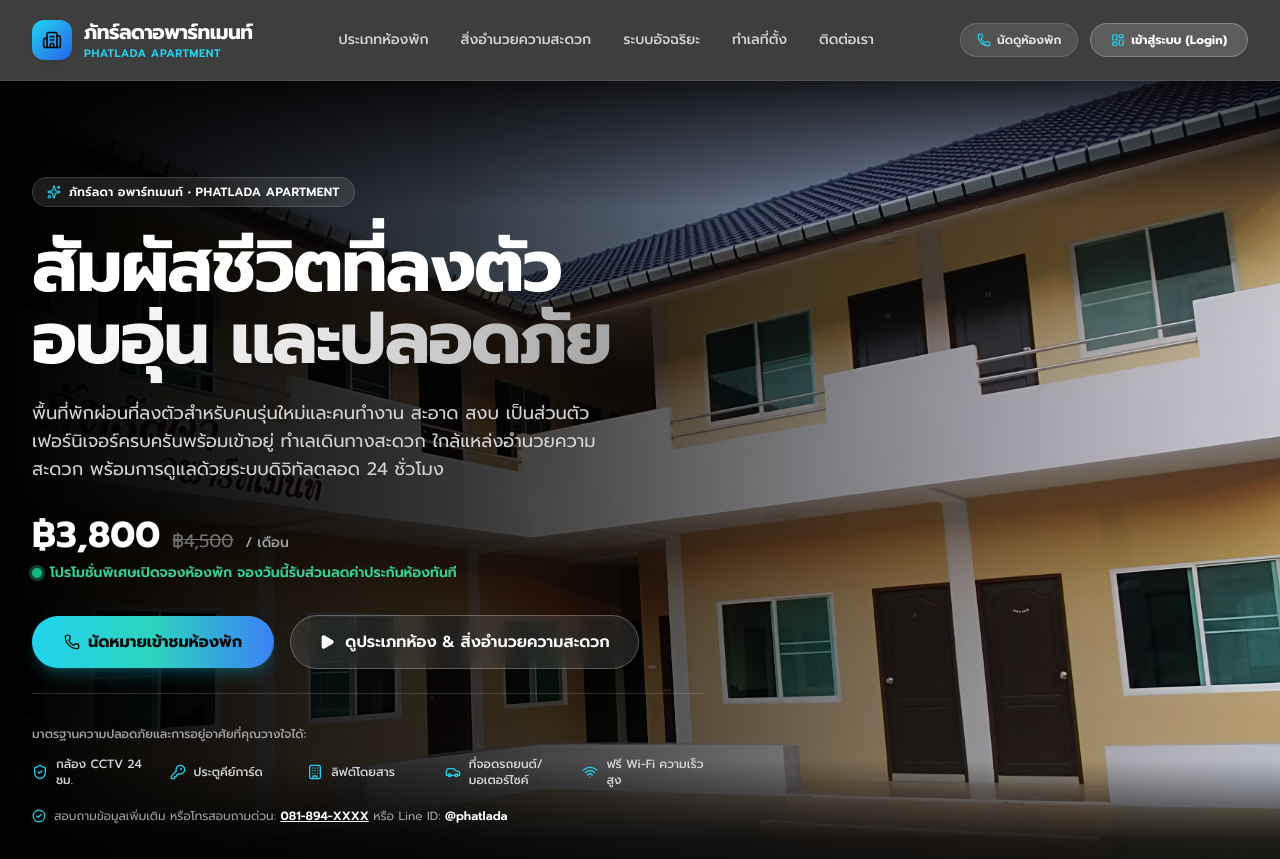
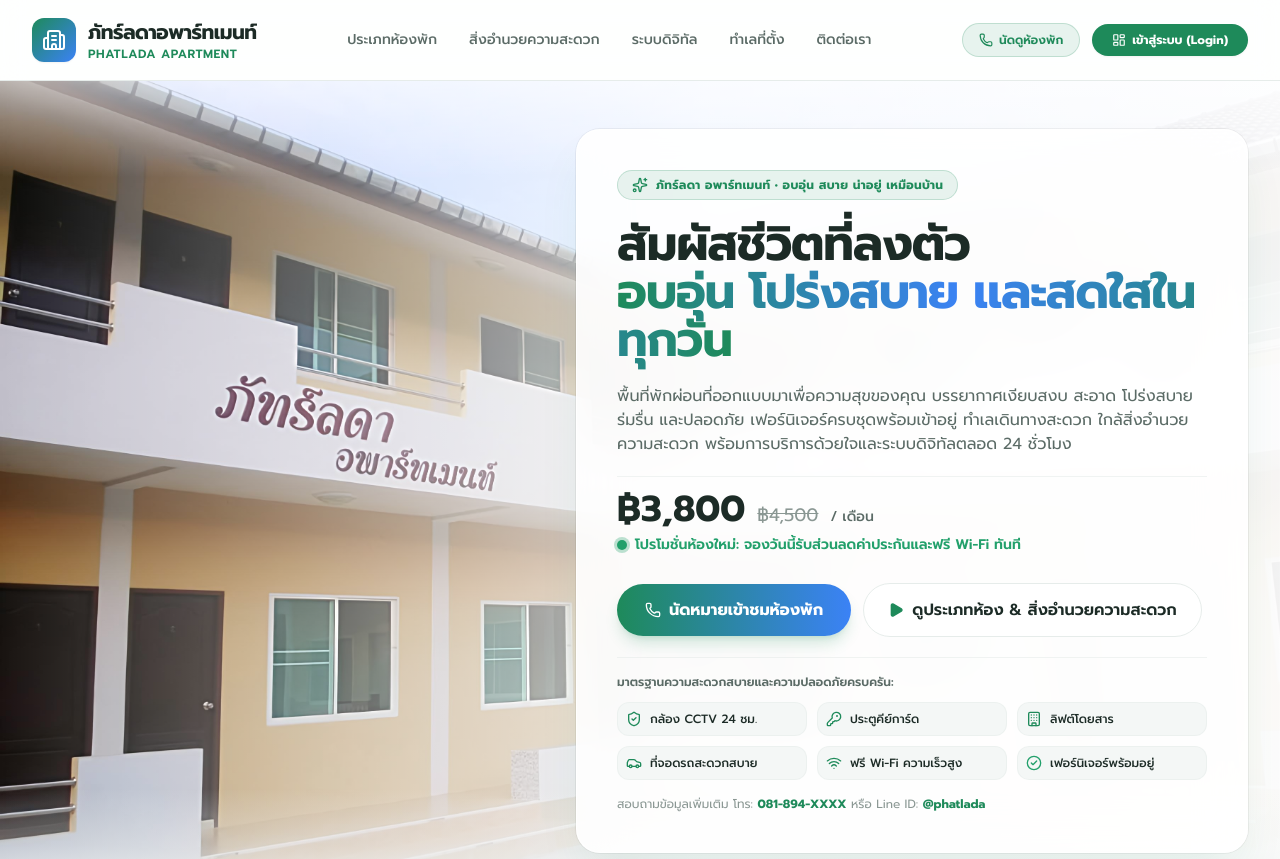
Before and after one commit to KruChetkub/Phatlada_Apartment, a React (Vite) app: page / in a window 1280 px wide. Shown: the top 859 px of the page. Built offline with nearby package versions, Linux system fonts and the light colour scheme; no server answers.

Commit message:
feat: move hero text to right side and switch to bright inviting aesthetic without dark shadows

```diff
--- a/src/components/landing/LandingHero.tsx
+++ b/src/components/landing/LandingHero.tsx
@@ -17,134 +17,138 @@
 
 export const LandingHero: React.FC<LandingHeroProps> = ({ onOpenBooking }) => {
   return (
-    <section className="relative min-h-[calc(100vh-80px)] flex items-center bg-black overflow-hidden select-none">
-      {/* Background Image /1.jpg with high visual priority */}
+    <section className="relative min-h-[calc(100vh-80px)] flex items-center bg-bg overflow-hidden select-none py-8 sm:py-12">
+      {/* Background Image /1.jpg placed with natural light & high clarity */}
       <div
-        className="absolute inset-0 z-0 bg-cover bg-no-repeat bg-right lg:bg-[center_right_10%] scale-100 transition-transform duration-1000"
+        className="absolute inset-0 z-0 bg-cover bg-no-repeat bg-[center_left_30%] sm:bg-left scale-100 transition-transform duration-700"
         style={{ backgroundImage: "url('/1.jpg')" }}
       />
 
-      {/* Cinematic Dark Gradient Overlays (Matches Reference Image) */}
-      {/* 1. Left to Right Gradient - Dark solid on text area, fades smoothly towards photo */}
-      <div className="absolute inset-0 z-1 bg-gradient-to-r from-black via-black/90 via-35% md:via-black/75 to-black/30 lg:to-transparent" />
+      {/* Bright, Warm & Sunlit Ambient Gradient Overlays (No dark shadows) */}
+      {/* 1. Soft Right Gradient: Gently illuminates the text area on the right while leaving the photo bright on the left */}
+      <div className="absolute inset-0 z-1 bg-gradient-to-l from-white/95 via-white/80 via-45% to-white/10 sm:to-transparent" />
 
-      {/* 2. Top Vignette - Blends smoothly with sticky navbar */}
-      <div className="absolute inset-x-0 top-0 h-32 z-1 bg-gradient-to-b from-black/80 to-transparent" />
+      {/* 2. Top & Bottom Subtle Blends */}
+      <div className="absolute inset-x-0 top-0 h-24 z-1 bg-gradient-to-b from-white/60 to-transparent" />
+      <div className="absolute inset-x-0 bottom-0 h-28 z-1 bg-gradient-to-t from-bg via-bg/40 to-transparent" />
 
-      {/* 3. Bottom Vignette - Blends into subsequent sections */}
-      <div className="absolute inset-x-0 bottom-0 h-40 z-1 bg-gradient-to-t from-black via-black/80 to-transparent" />
+      {/* Main Content Container - Text positioned on the RIGHT side */}
+      <div className="relative z-10 max-w-7xl mx-auto px-4 sm:px-6 lg:px-8 w-full flex justify-end">
+        <div className="w-full max-w-xl lg:max-w-2xl bg-white/90 backdrop-blur-xl border border-white/80 rounded-3xl p-6 sm:p-10 shadow-2xl shadow-primary/10 ring-1 ring-black/5 text-left space-y-5 animate-in fade-in slide-in-from-right-4 duration-500">
 
-      {/* Main Content Container */}
-      <div className="relative z-10 max-w-7xl mx-auto px-4 sm:px-6 lg:px-8 py-16 lg:py-24 w-full">
-        <div className="max-w-2xl text-left space-y-6">
-          {/* Top Brand Pill Badge */}
-          <div className="inline-flex items-center space-x-2 px-3.5 py-1.5 rounded-full bg-white/10 border border-white/15 backdrop-blur-md text-xs font-semibold text-white shadow-sm">
-            <Sparkles className="h-3.5 w-3.5 text-cyan-400" />
-            <span className="tracking-wide">ภัทร์ลดา อพาร์ทเมนท์ • PHATLADA APARTMENT</span>
+          {/* Top Pill Badge - Fresh & Inviting */}
+          <div className="inline-flex items-center space-x-2 px-3.5 py-1.5 rounded-full bg-primary/10 border border-primary/20 text-primary text-xs font-bold shadow-xs">
+            <Sparkles className="h-4 w-4 text-primary" />
+            <span className="tracking-wide">ภัทร์ลดา อพาร์ทเมนท์ • อบอุ่น สบาย น่าอยู่ เหมือนบ้าน</span>
           </div>
 
-          {/* Huge Main Headline */}
-          <h1 className="text-4xl sm:text-6xl lg:text-7xl font-black text-white tracking-tight leading-[1.08] font-prompt">
+          {/* Main Headline */}
+          <h1 className="text-3xl sm:text-4xl lg:text-5xl font-black text-ink tracking-tight leading-[1.18] font-prompt">
             สัมผัสชีวิตที่ลงตัว <br />
-            <span className="text-transparent bg-clip-text bg-gradient-to-r from-white via-neutral-200 to-neutral-400">
-              อบอุ่น และปลอดภัย
+            <span className="text-transparent bg-clip-text bg-gradient-to-r from-primary via-tone-blue-solid to-primary">
+              อบอุ่น โปร่งสบาย และสดใสในทุกวัน
             </span>
           </h1>
 
-          {/* Subtitle / Descriptive Paragraph */}
-          <p className="text-sm sm:text-base lg:text-lg text-neutral-300 leading-relaxed font-normal max-w-xl">
-            พื้นที่พักผ่อนที่ลงตัวสำหรับคนรุ่นใหม่และคนทำงาน สะอาด สงบ เป็นส่วนตัว เฟอร์นิเจอร์ครบครันพร้อมเข้าอยู่ ทำเลเดินทางสะดวก ใกล้แหล่งอำนวยความสะดวก พร้อมการดูแลด้วยระบบดิจิทัลตลอด 24 ชั่วโมง
+          {/* Narrative Paragraph */}
+          <p className="text-sm sm:text-base text-ink-secondary leading-relaxed max-w-xl">
+            พื้นที่พักผ่อนที่ออกแบบมาเพื่อความสุขของคุณ บรรยากาศเงียบสงบ สะอาด โปร่งสบาย ร่มรื่น และปลอดภัย เฟอร์นิเจอร์ครบชุดพร้อมเข้าอยู่ ทำเลเดินทางสะดวก ใกล้สิ่งอำนวยความสะดวก พร้อมการบริการด้วยใจและระบบดิจิทัลตลอด 24 ชั่วโมง
           </p>
 
-          {/* Price Highlight & Promotional Tag */}
-          <div className="pt-2 space-y-2">
-            <div className="flex items-baseline space-x-3">
-              <span className="text-3xl sm:text-4xl font-black text-white font-prompt">
+          {/* Pricing Highlight & Promotion */}
+          <div className="pt-1 space-y-1.5 border-t border-line/60">
+            <div className="flex items-baseline space-x-3 pt-2">
+              <span className="text-3xl sm:text-4xl font-black text-ink font-prompt">
                 ฿3,800
               </span>
-              <span className="text-base sm:text-lg text-neutral-500 line-through">
+              <span className="text-base sm:text-lg text-ink-muted line-through">
                 ฿4,500
               </span>
-              <span className="text-xs sm:text-sm text-neutral-400 font-medium">
+              <span className="text-xs sm:text-sm text-ink-secondary font-medium">
                 / เดือน
               </span>
             </div>
 
-            <div className="flex items-center space-x-2 text-xs sm:text-sm font-semibold text-emerald-400">
+            <div className="flex items-center space-x-2 text-xs sm:text-sm font-semibold text-tone-green-solid">
               <span className="relative flex h-2.5 w-2.5">
-                <span className="animate-ping absolute inline-flex h-full w-full rounded-full bg-emerald-400 opacity-75" />
-                <span className="relative inline-flex rounded-full h-2.5 w-2.5 bg-emerald-500" />
+                <span className="animate-ping absolute inline-flex h-full w-full rounded-full bg-tone-green-solid opacity-75" />
+                <span className="relative inline-flex rounded-full h-2.5 w-2.5 bg-tone-green-solid" />
               </span>
-              <span>โปรโมชั่นพิเศษเปิดจองห้องพัก จองวันนี้รับส่วนลดค่าประกันห้องทันที</span>
+              <span>โปรโมชั่นห้องใหม่: จองวันนี้รับส่วนลดค่าประกันและฟรี Wi-Fi ทันที</span>
             </div>
           </div>
 
-          {/* Dual Action Buttons (Styled Exactly Like Reference Image) */}
-          <div className="pt-2 flex flex-wrap items-center gap-3.5 sm:gap-4">
-            {/* Primary Glowing Button (Buy Course Style -> นัดดูห้องพัก) */}
+          {/* Dual Action Buttons (Vibrant & Welcoming) */}
+          <div className="pt-2 flex flex-wrap items-center gap-3">
+            {/* Primary Button */}
             <button
               onClick={onOpenBooking}
-              className="rounded-full bg-gradient-to-r from-cyan-400 via-teal-400 to-blue-500 hover:from-cyan-300 hover:to-blue-400 text-neutral-950 font-bold px-8 py-3.5 text-sm sm:text-base shadow-lg shadow-cyan-500/25 hover:shadow-cyan-500/40 hover:scale-[1.02] active:scale-[0.98] transition-all flex items-center space-x-2 cursor-pointer"
+              className="rounded-full bg-gradient-to-r from-primary to-tone-blue-solid hover:from-primary/90 hover:to-tone-blue-solid/90 text-white font-bold px-7 py-3.5 text-sm sm:text-base shadow-lg shadow-primary/20 hover:shadow-primary/30 hover:scale-[1.02] active:scale-[0.98] transition-all flex items-center space-x-2 cursor-pointer"
             >
               <Phone className="h-4 w-4" />
               <span>นัดหมายเข้าชมห้องพัก</span>
             </button>
 
-            {/* Secondary Translucent Button (Watch Intro Style -> ดูประเภทห้อง) */}
+            {/* Secondary Button */}
             <a
               href="#rooms"
-              className="rounded-full bg-white/10 hover:bg-white/20 border border-white/25 text-white font-semibold px-7 py-3.5 text-sm sm:text-base backdrop-blur-md transition-all flex items-center space-x-2.5 hover:scale-[1.02] active:scale-[0.98]"
+              className="rounded-full bg-surface hover:bg-bg border border-line text-ink font-semibold px-6 py-3.5 text-sm sm:text-base shadow-xs hover:shadow-sm transition-all flex items-center space-x-2 hover:scale-[1.02] active:scale-[0.98]"
             >
-              <Play className="h-4 w-4 fill-white text-white" />
+              <Play className="h-4 w-4 fill-primary text-primary" />
               <span>ดูประเภทห้อง & สิ่งอำนวยความสะดวก</span>
             </a>
           </div>
 
-          {/* Bottom Trust & Feature Badges (Social Proof Style) */}
-          <div className="pt-8 border-t border-white/15">
-            <p className="text-xs text-neutral-400 mb-3.5 font-medium">
-              มาตรฐานความปลอดภัยและการอยู่อาศัยที่คุณวางใจได้:
+          {/* Bottom Features & Trust Badges */}
+          <div className="pt-4 border-t border-line/60">
+            <p className="text-xs font-semibold text-ink-secondary mb-3">
+              มาตรฐานความสะดวกสบายและความปลอดภัยครบครัน:
             </p>
 
-            <div className="grid grid-cols-2 sm:grid-cols-5 gap-3 sm:gap-4">
-              <div className="flex items-center space-x-2 text-neutral-300">
-                <ShieldCheck className="h-4 w-4 text-cyan-400 shrink-0" />
-                <span className="text-xs font-medium">กล้อง CCTV 24 ชม.</span>
+            <div className="grid grid-cols-2 sm:grid-cols-3 gap-2.5">
+              <div className="flex items-center space-x-2 p-2 rounded-xl bg-bg border border-line/50 text-ink text-xs font-medium">
+                <ShieldCheck className="h-4 w-4 text-primary shrink-0" />
+                <span>กล้อง CCTV 24 ชม.</span>
               </div>
 
-              <div className="flex items-center space-x-2 text-neutral-300">
-                <KeyRound className="h-4 w-4 text-cyan-400 shrink-0" />
-                <span className="text-xs font-medium">ประตูคีย์การ์ด</span>
+              <div className="flex items-center space-x-2 p-2 rounded-xl bg-bg border border-line/50 text-ink text-xs font-medium">
+                <KeyRound className="h-4 w-4 text-primary shrink-0" />
+                <span>ประตูคีย์การ์ด</span>
               </div>
 
-              <div className="flex items-center space-x-2 text-neutral-300">
-                <Building className="h-4 w-4 text-cyan-400 shrink-0" />
-                <span className="text-xs font-medium">ลิฟต์โดยสาร</span>
+              <div className="flex items-center space-x-2 p-2 rounded-xl bg-bg border border-line/50 text-ink text-xs font-medium">
+                <Building className="h-4 w-4 text-primary shrink-0" />
+                <span>ลิฟต์โดยสาร</span>
               </div>
 
-              <div className="flex items-center space-x-2 text-neutral-300">
-                <Car className="h-4 w-4 text-cyan-400 shrink-0" />
-                <span className="text-xs font-medium">ที่จอดรถยนต์/มอเตอร์ไซค์</span>
+              <div className="flex items-center space-x-2 p-2 rounded-xl bg-bg border border-line/50 text-ink text-xs font-medium">
+                <Car className="h-4 w-4 text-primary shrink-0" />
+                <span>ที่จอดรถสะดวกสบาย</span>
               </div>
 
-              <div className="flex items-center space-x-2 text-neutral-300">
-                <Wifi className="h-4 w-4 text-cyan-400 shrink-0" />
-                <span className="text-xs font-medium">ฟรี Wi-Fi ความเร็วสูง</span>
+              <div className="flex items-center space-x-2 p-2 rounded-xl bg-bg border border-line/50 text-ink text-xs font-medium">
+                <Wifi className="h-4 w-4 text-primary shrink-0" />
+                <span>ฟรี Wi-Fi ความเร็วสูง</span>
+              </div>
+
+              <div className="flex items-center space-x-2 p-2 rounded-xl bg-bg border border-line/50 text-ink text-xs font-medium">
+                <CheckCircle2 className="h-4 w-4 text-tone-green-solid shrink-0" />
+                <span>เฟอร์นิเจอร์พร้อมอยู่</span>
               </div>
             </div>
 
-            <div className="mt-5 flex items-center space-x-2 text-xs text-neutral-400">
-              <CheckCircle2 className="h-3.5 w-3.5 text-cyan-400 shrink-0" />
+            <div className="mt-4 flex items-center space-x-2 text-xs text-ink-muted">
               <span>
-                สอบถามข้อมูลเพิ่มเติม หรือโทรสอบถามด่วน:{' '}
-                <a href="tel:0818940000" className="text-white hover:text-cyan-400 underline font-semibold transition">
+                สอบถามข้อมูลเพิ่มเติม โทร:{' '}
+                <a href="tel:0818940000" className="text-primary font-bold hover:underline">
                   081-894-XXXX
                 </a>{' '}
                 หรือ Line ID:{' '}
-                <span className="text-white font-semibold">@phatlada</span>
+                <span className="text-primary font-bold">@phatlada</span>
               </span>
             </div>
           </div>
+
         </div>
       </div>
     </section>
--- a/src/components/landing/LandingNavbar.tsx
+++ b/src/components/landing/LandingNavbar.tsx
@@ -10,38 +10,38 @@
   const [mobileOpen, setMobileOpen] = useState(false);
 
   return (
-    <header className="sticky top-0 z-50 bg-black/75 backdrop-blur-md border-b border-white/10 text-white">
+    <header className="sticky top-0 z-50 bg-white/90 backdrop-blur-md border-b border-line shadow-xs">
       <div className="max-w-7xl mx-auto px-4 sm:px-6 lg:px-8 h-20 flex items-center justify-between">
         {/* Brand Logo */}
         <Link to="/" className="flex items-center space-x-3 group">
-          <div className="h-10 w-10 rounded-xl bg-gradient-to-br from-cyan-400 to-blue-600 flex items-center justify-center text-neutral-950 shadow-md group-hover:scale-105 transition-transform font-bold">
-            <Building2 className="h-5 w-5 text-neutral-950" />
+          <div className="h-11 w-11 rounded-xl bg-gradient-to-br from-primary to-tone-blue-solid flex items-center justify-center text-white shadow-sm group-hover:scale-105 transition-transform font-bold">
+            <Building2 className="h-6 w-6" />
           </div>
           <div>
-            <span className="text-lg sm:text-xl font-extrabold text-white tracking-tight block font-prompt leading-tight">
+            <span className="text-lg sm:text-xl font-extrabold text-ink tracking-tight block font-prompt leading-tight">
               ภัทร์ลดาอพาร์ทเมนท์
             </span>
-            <span className="text-[10px] sm:text-[11px] text-cyan-400 font-semibold tracking-wider block uppercase font-sans">
+            <span className="text-[11px] sm:text-xs text-primary font-semibold tracking-wider block uppercase font-sans">
               Phatlada Apartment
             </span>
           </div>
         </Link>
 
         {/* Desktop Navigation Links */}
-        <nav className="hidden md:flex items-center space-x-8 text-xs sm:text-sm font-medium text-neutral-300">
-          <a href="#rooms" className="hover:text-white transition">
+        <nav className="hidden md:flex items-center space-x-8 text-xs sm:text-sm font-medium text-ink-secondary">
+          <a href="#rooms" className="hover:text-primary transition">
             ประเภทห้องพัก
           </a>
-          <a href="#facilities" className="hover:text-white transition">
+          <a href="#facilities" className="hover:text-primary transition">
             สิ่งอำนวยความสะดวก
           </a>
-          <a href="#smart" className="hover:text-white transition">
-            ระบบอัจฉริยะ
+          <a href="#smart" className="hover:text-primary transition">
+            ระบบดิจิทัล
           </a>
-          <a href="#location" className="hover:text-white transition">
+          <a href="#location" className="hover:text-primary transition">
             ทำเลที่ตั้ง
           </a>
-          <a href="#contact" className="hover:text-white transition">
+          <a href="#contact" className="hover:text-primary transition">
             ติดต่อเรา
           </a>
         </nav>
@@ -50,17 +50,17 @@
         <div className="hidden sm:flex items-center space-x-3">
           <button
             onClick={onOpenBooking}
-            className="inline-flex items-center space-x-1.5 px-4 py-2 text-xs font-semibold text-neutral-200 hover:text-white bg-white/10 hover:bg-white/15 border border-white/15 rounded-full transition"
+            className="inline-flex items-center space-x-1.5 px-4 py-2 text-xs font-semibold text-primary bg-primary/10 hover:bg-primary/20 border border-primary/20 rounded-full transition"
           >
-            <Phone className="h-3.5 w-3.5 text-cyan-400" />
+            <Phone className="h-3.5 w-3.5" />
             <span>นัดดูห้องพัก</span>
           </button>
 
           <Link
             to="/login"
-            className="inline-flex items-center space-x-1.5 px-5 py-2 text-xs font-bold text-white bg-white/15 hover:bg-white/25 border border-white/25 rounded-full shadow-sm backdrop-blur-xs transition"
+            className="inline-flex items-center space-x-1.5 px-5 py-2 text-xs font-bold text-white bg-primary hover:bg-primary/90 rounded-full shadow-sm hover:shadow transition"
           >
-            <LayoutDashboard className="h-3.5 w-3.5 text-cyan-400" />
+            <LayoutDashboard className="h-3.5 w-3.5" />
             <span>เข้าสู่ระบบ (Login)</span>
           </Link>
         </div>
@@ -69,14 +69,14 @@
         <div className="flex md:hidden items-center space-x-2">
           <Link
             to="/login"
-            className="p-2 text-cyan-400 bg-white/10 rounded-lg"
+            className="p-2 text-primary bg-primary/10 rounded-lg"
             title="เข้าสู่ระบบผู้ดูแล"
           >
             <LayoutDashboard className="h-5 w-5" />
           </Link>
           <button
             onClick={() => setMobileOpen(!mobileOpen)}
-            className="p-2 rounded-lg text-neutral-300 hover:text-white focus:outline-none"
+            className="p-2 rounded-lg text-ink-secondary hover:text-ink focus:outline-none"
             aria-label="เมนู"
           >
             {mobileOpen ? <X className="h-6 w-6" /> : <Menu className="h-6 w-6" />}
@@ -86,59 +86,59 @@
 
       {/* Mobile Drawer */}
       {mobileOpen && (
-        <div className="md:hidden bg-neutral-900/95 border-b border-white/10 px-4 pt-3 pb-5 space-y-3 backdrop-blur-xl animate-in slide-in-from-top-2">
+        <div className="md:hidden bg-surface border-b border-line px-4 pt-3 pb-5 space-y-3 shadow-lg animate-in slide-in-from-top-2">
           <a
             href="#rooms"
             onClick={() => setMobileOpen(false)}
-            className="block py-2 text-sm font-medium text-neutral-200 hover:text-white"
+            className="block py-2 text-sm font-medium text-ink hover:text-primary"
           >
             ประเภทห้องพัก & ค่าเช่า
           </a>
           <a
             href="#facilities"
             onClick={() => setMobileOpen(false)}
-            className="block py-2 text-sm font-medium text-neutral-200 hover:text-white"
+            className="block py-2 text-sm font-medium text-ink hover:text-primary"
           >
             สิ่งอำนวยความสะดวก
           </a>
           <a
             href="#smart"
             onClick={() => setMobileOpen(false)}
-            className="block py-2 text-sm font-medium text-neutral-200 hover:text-white"
+            className="block py-2 text-sm font-medium text-ink hover:text-primary"
           >
             ระบบดิจิทัล & บิลออนไลน์
           </a>
           <a
             href="#location"
             onClick={() => setMobileOpen(false)}
-            className="block py-2 text-sm font-medium text-neutral-200 hover:text-white"
+            className="block py-2 text-sm font-medium text-ink hover:text-primary"
           >
             แผนที่และการเดินทาง
           </a>
           <a
             href="#contact"
             onClick={() => setMobileOpen(false)}
-            className="block py-2 text-sm font-medium text-neutral-200 hover:text-white"
+            className="block py-2 text-sm font-medium text-ink hover:text-primary"
           >
             ติดต่อสอบถาม
           </a>
 
-          <div className="pt-3 border-t border-white/10 flex flex-col gap-2">
+          <div className="pt-3 border-t border-line flex flex-col gap-2">
             <button
               onClick={() => {
                 setMobileOpen(false);
                 onOpenBooking();
               }}
-              className="w-full py-2.5 text-center text-xs font-semibold text-neutral-950 bg-cyan-400 rounded-xl"
+              className="w-full py-2.5 text-center text-xs font-semibold text-primary bg-primary/10 rounded-xl"
             >
               นัดดูห้องพักจริง
             </button>
             <Link
               to="/login"
               onClick={() => setMobileOpen(false)}
-              className="w-full py-2.5 text-center text-xs font-semibold text-white bg-white/15 border border-white/20 rounded-xl flex items-center justify-center space-x-2"
+              className="w-full py-2.5 text-center text-xs font-semibold text-white bg-primary rounded-xl flex items-center justify-center space-x-2"
             >
-              <LayoutDashboard className="h-4 w-4 text-cyan-400" />
+              <LayoutDashboard className="h-4 w-4" />
               <span>เข้าสู่ระบบจัดการผู้ดูแล (Login)</span>
             </Link>
           </div>
```
